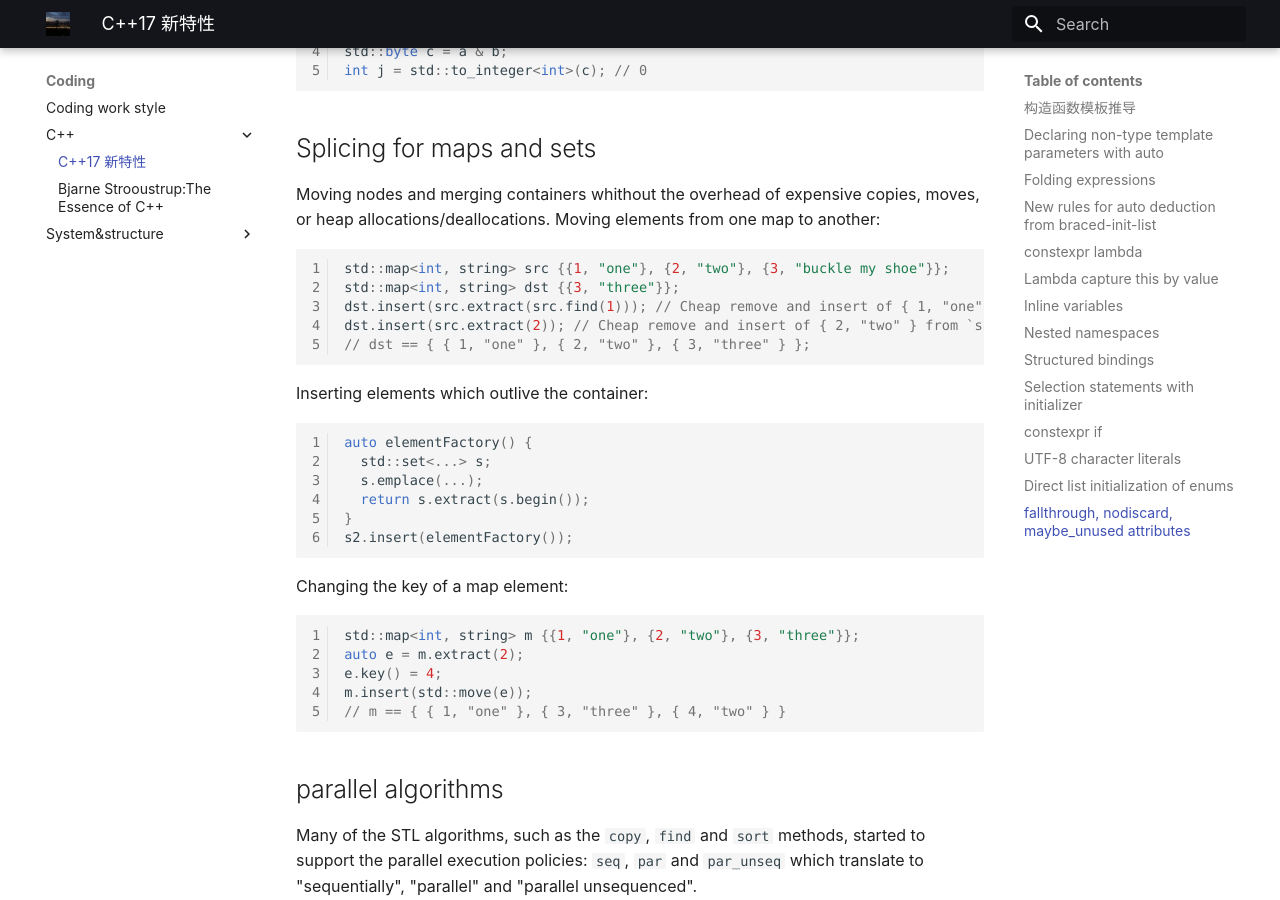
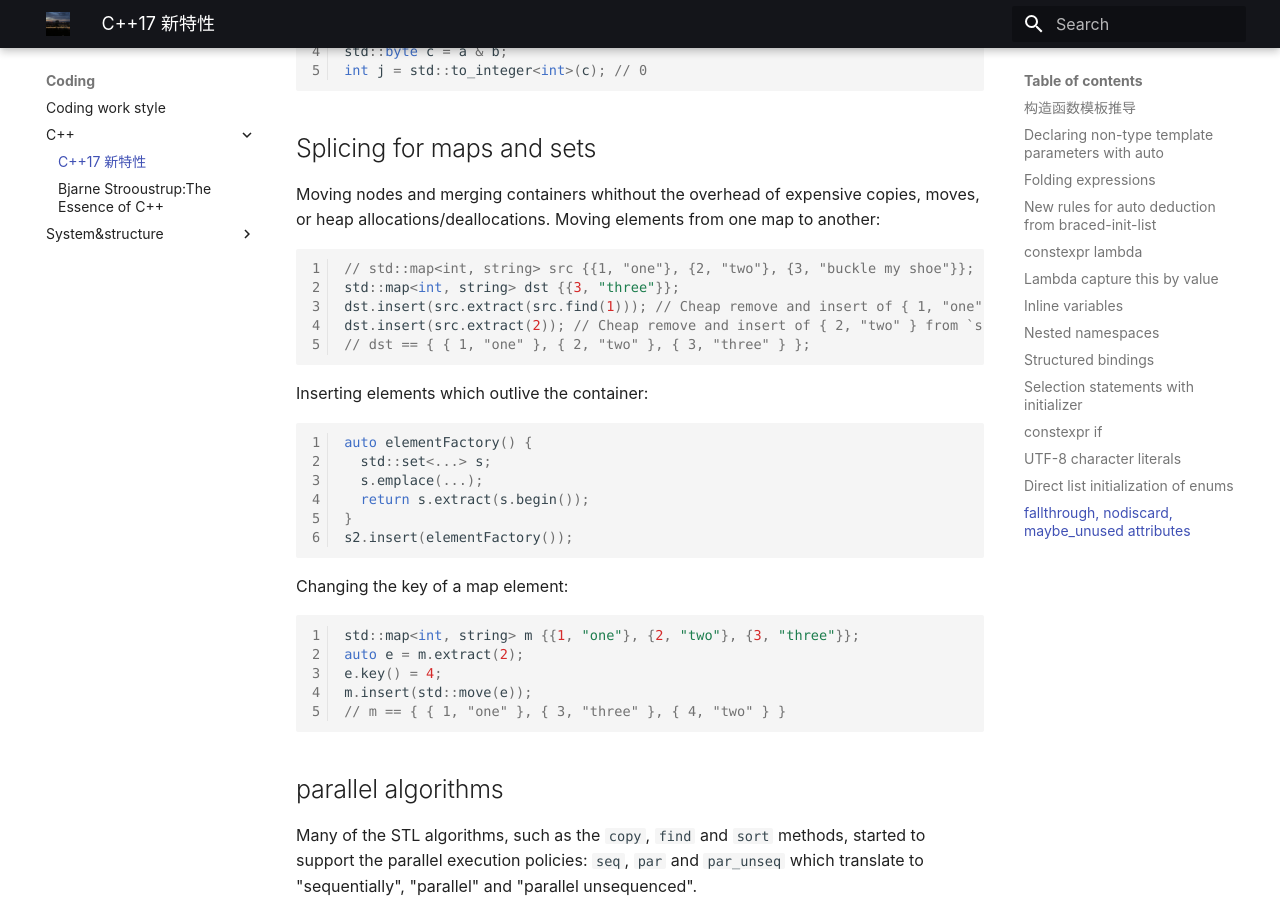
Before and after one commit to Soaringls/soaringls.github.io, an MkDocs documentation site: the page built from docs/coding/c++/cpp_17.md, in a window 1280 px wide and 900 px high, scrolled down 9406 px. Built offline with MkDocs 1.6.1 and Material for MkDocs 9.7.7, drawn with Linux system fonts in a browser that asks for light colours.

Commit message:
update note 2021.09.27 11:01:29

````diff
--- a/docs/coding/c++/cpp_17.md
+++ b/docs/coding/c++/cpp_17.md
@@ -385,7 +385,7 @@ int j = std::to_integer<int>(c); // 0
 Moving nodes and merging containers whithout the overhead of expensive copies, moves, or heap allocations/deallocations.
 Moving elements from one map to another:
 ```C++
-std::map<int, string> src {{1, "one"}, {2, "two"}, {3, "buckle my shoe"}};
+// std::map<int, string> src {{1, "one"}, {2, "two"}, {3, "buckle my shoe"}};
 std::map<int, string> dst {{3, "three"}};
 dst.insert(src.extract(src.find(1))); // Cheap remove and insert of { 1, "one" } from `src` to `dst`.
 dst.insert(src.extract(2)); // Cheap remove and insert of { 2, "two" } from `src` to `dst`.
````
Also changed, not shown: 1 other file.
